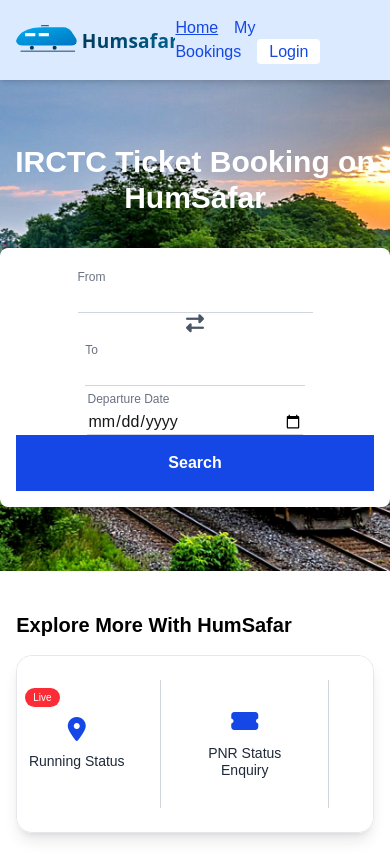
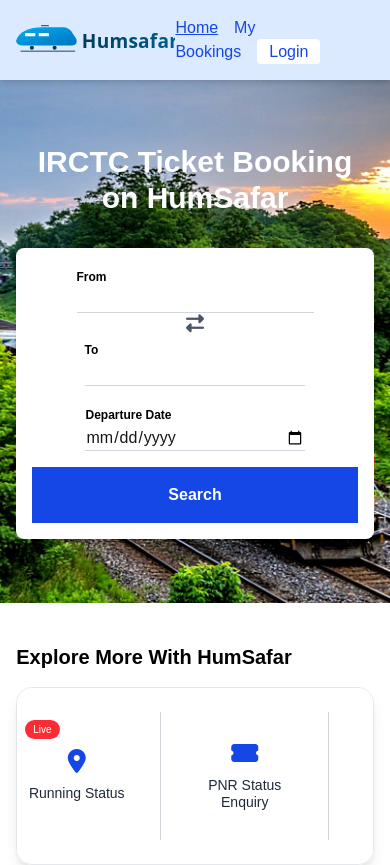
Before and after one commit to Ravi-Katiyar04/humsafar, a Next.js app: page / in a window 390 px wide. Shown: the top 865 px of the page. Built offline with nearby package versions, Linux system fonts and the light colour scheme.

Commit message:
booking component made responsive

```diff
--- a/src/components/Booking.jsx
+++ b/src/components/Booking.jsx
@@ -21,12 +21,12 @@
         backgroundImage: "url('/assets/train.jpg')",
       }}
     >
-      <div className="bg-gradient-to-r py-16 w-full max-w-7xl text-center">
+      <div className="bg-gradient-to-r py-16 px-4 w-full max-w-7xl text-center">
         <h1 className="text-3xl font-semibold mb-8  text-white">{prop.title}</h1>
 
         <form onSubmit={handleSearch} className="bg-white rounded-lg p-4 shadow max-w-7xl mx-auto flex flex-col md:flex-row items-center justify-between">
           <div className="flex-1 text-left">
-            <label className="text-xs text-gray-500 mb-1" htmlFor="source">From</label>
+            <label className="text-xs text-black font-semibold mb-1" htmlFor="source">From</label>
             <input
               id="source"
               type="text"
@@ -42,7 +42,7 @@
           </div>
 
           <div className="flex-1 px-4 text-left">
-            <label className="text-xs text-gray-500 mb-1" htmlFor="destination">To</label>
+            <label className="text-xs text-black font-semibold mb-1" htmlFor="destination">To</label>
             <input
               id="destination"
               type="text"
@@ -53,8 +53,8 @@
             />
           </div>
 
-          <div className="flex-1 px-4 text-left">
-            <label className="text-xs text-gray-500 mb-1" htmlFor="journeyDate">Departure Date</label>
+          <div className="flex-1 px-4 py-4 text-left">
+            <label className="text-xs text-black font-semibold mb-1" htmlFor="journeyDate">Departure Date</label>
             <input
               id="journeyDate"
               type="date"
```
